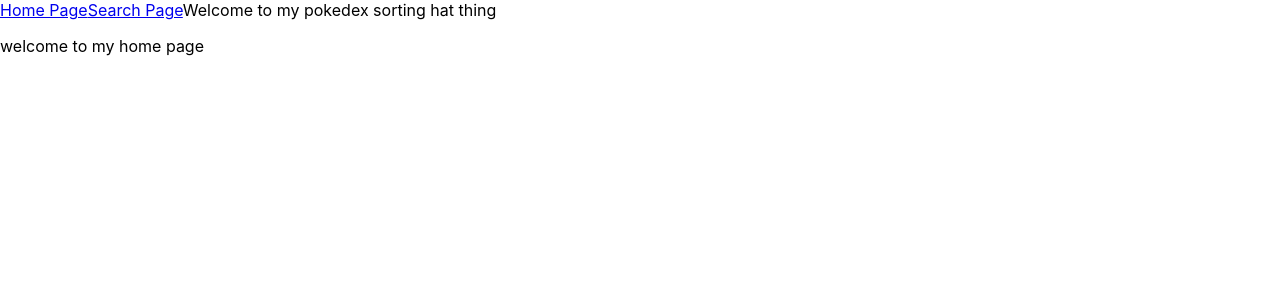
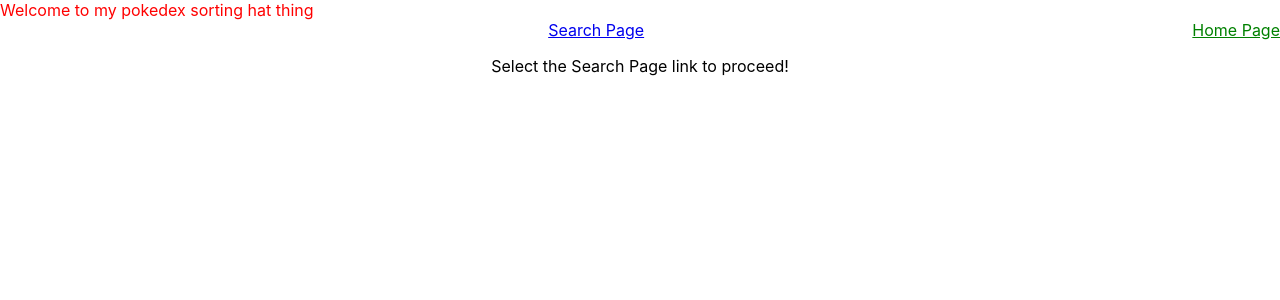
Before and after one commit to taylorreichner/lab-04-fetch-data-and-react-router, a React (Create React App) app: page / in a window 1280 px wide. Shown: the top 300 px of the page. Built offline with nearby package versions, Linux system fonts and the light colour scheme.

Commit message:
added some styling

```diff
--- a/src/App.css
+++ b/src/App.css
@@ -36,3 +36,28 @@
     transform: rotate(360deg);
   }
 }
+.the-header {
+  color: red;
+  text-align: center;
+
+}
+.homey {
+  text-align: center;
+
+}
+.welcome {
+  display: flex;
+
+}
+.selected {
+  float: right;
+  color: green;
+}
+.pics {
+  width: 100px;
+  height: 100px;
+}
+.the-map {
+  display: grid;
+  grid-template-columns: 1fr 1fr 1fr 1fr;
+}
--- a/src/Header.js
+++ b/src/Header.js
@@ -4,10 +4,11 @@ import { NavLink, withRouter } from 'react-router-dom';
 export default class Header extends React.Component {
     render() {
         return (
-            <header>
-                <NavLink exact activeClassName="selected" to="/">Home Page</NavLink>
+            <header className="the-header">
+
+                <span className="welcome">Welcome to my pokedex sorting hat thing</span>
+                <NavLink exact activeClassName="selected" to="/">Home Page </NavLink>
                 <NavLink exact activeClassName="selected" to="/search">Search Page</NavLink>
-              Welcome to my pokedex sorting hat thing
 
             </header>
         );
--- a/src/PokeItem.js
+++ b/src/PokeItem.js
@@ -9,7 +9,7 @@ export default class PokeItem extends React.Component {
                   <p>{this.props.pokeosItemProp.pokemon}</p>
                   <p>{this.props.pokeosItemProp.shape}</p>
                   <p>{this.props.pokeosItemProp.ability_1}</p>
-                  <img src={this.props.pokeosItemProp.url_image}/>
+                  <img className="pics" src={this.props.pokeosItemProp.url_image}/>
 
               </li>
 
--- a/src/PokeList.js
+++ b/src/PokeList.js
@@ -4,7 +4,7 @@ import PokeItem from "./PokeItem.js";
 export default class PokeList extends React.Component {
     render() {
         return (
-            <ul>
+            <ul className="the-map">
             {this.props.filteredPokeos.map(pokeosObject =>
             <PokeItem
                 key={pokeosObject.id}
--- a/src/SearchBar.js
+++ b/src/SearchBar.js
@@ -7,9 +7,7 @@ export default class SearchBar extends React.Component {
         <div>
             <input value={this.props.currentValue}
             onChange={this.props.handleChange}
-
-
-            />
+           />
 
 
          </div>
--- a/src/homepage.js
+++ b/src/homepage.js
@@ -5,7 +5,7 @@ export default class HomePage extends React.Component {
     render() {
         return (
           <div>
-              <p>welcome to my home page</p>
+              <p className="homey">Select the Search Page link to proceed!</p>
           </div>
         )
     }
```
